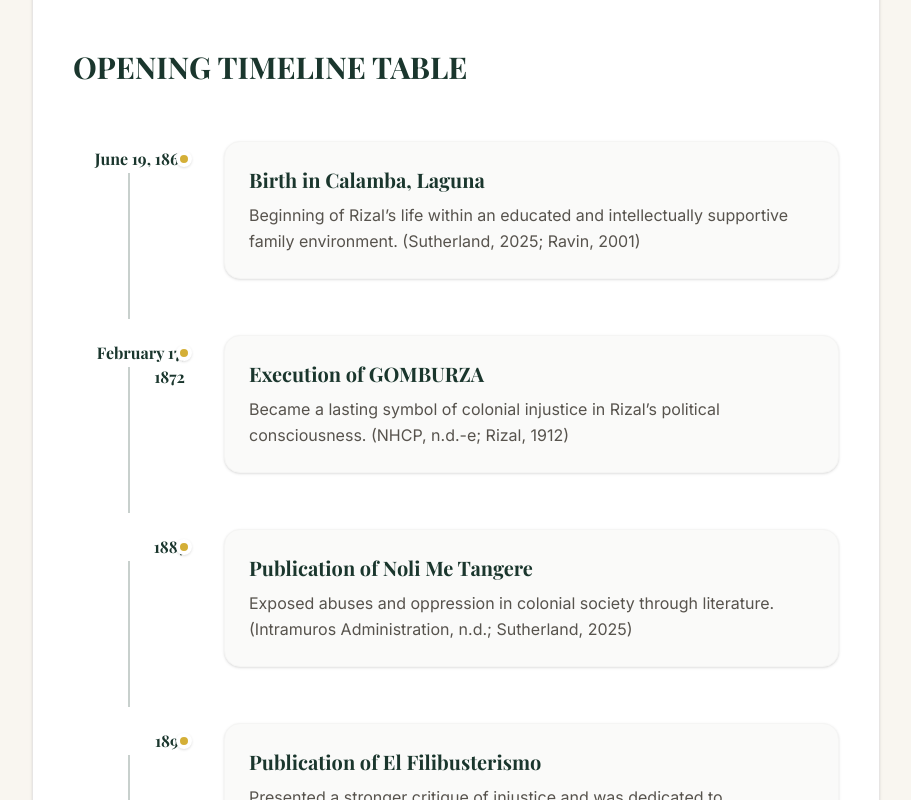
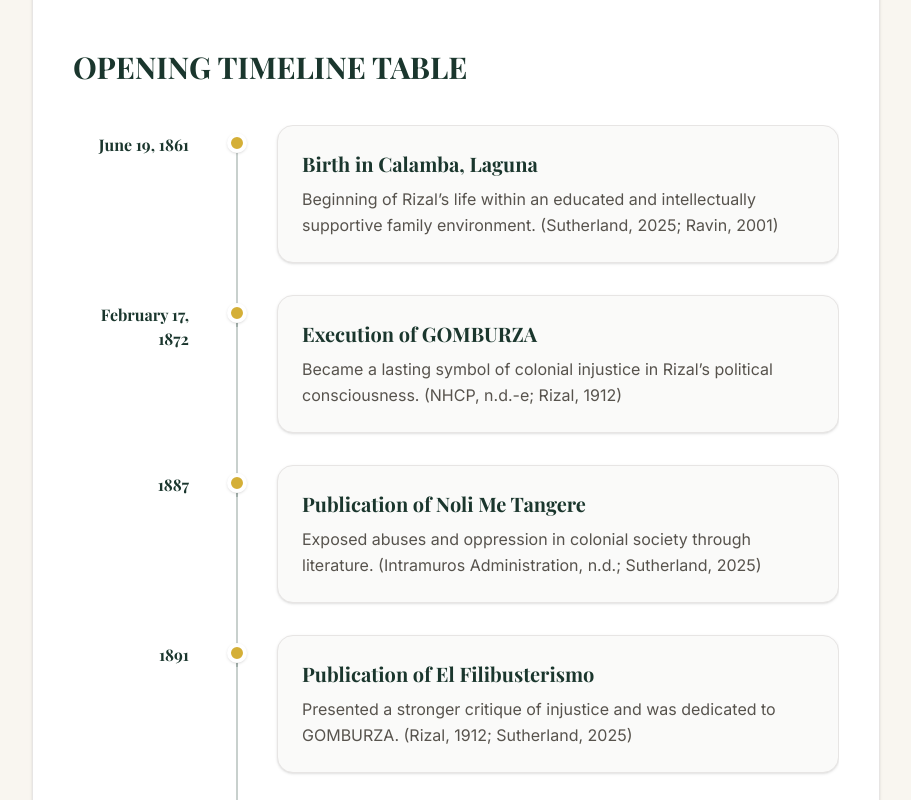
Before and after one commit to leofrederickcastillo79-web/Website-Blog, a React (Vite) app: page / in a window 1280 px wide. Shown: the part 2520-3320 px from the top of the page, without its empty margins (184-1095 px from the left). Built offline with nearby package versions, Linux system fonts and the light colour scheme; a web font is replaced by a local one.

Commit message:
style: refactor timeline layout using grid
Improve timeline alignment and spacing by replacing flexbox with a grid layout for better consistency across screen sizes.

```diff
--- a/src/components/BlogSection.tsx
+++ b/src/components/BlogSection.tsx
@@ -70,31 +70,34 @@ export function BlogSection({ data }: BlogSectionProps) {
             )}
 
             {sub.listType === "timeline" && sub.listItems && (
-              <div className="mt-10 space-y-2 md:space-y-4">
+              <div className="mt-10 overflow-hidden">
                 {sub.listItems.map((item, i) => (
                   <div
                     key={i}
-                    className="flex gap-4 md:gap-8 relative pb-6 last:pb-0 pt-4"
+                    className="grid grid-cols-[100px_32px_1fr] md:grid-cols-[140px_48px_1fr] gap-0 relative"
                   >
-                    {i !== sub.listItems!.length - 1 && (
-                      <div className="absolute left-[39px] md:left-[55px] top-12 bottom-[-16px] w-0.5 bg-[#4A645A]/30"></div>
-                    )}
-
-                    <div className="flex-shrink-0 w-20 md:w-28 pt-1.5 flex flex-col items-end z-10">
-                      <span className="text-sm md:text-base font-bold font-serif text-[#1A362D] dark:text-[#D4AF37] text-right break-words">
+                    <div className="text-right pr-4 md:pr-6 pt-1.5 md:pt-2">
+                      <span className="text-sm md:text-base font-bold font-serif text-[#1A362D] dark:text-[#D4AF37] leading-tight break-words">
                         {item.marker}
                       </span>
                     </div>
 
-                    <div className="relative z-10 w-4 h-4 rounded-full border-4 border-white dark:border-stone-900 bg-[#D4AF37] dark:bg-[#D4AF37] mt-2.5 flex-shrink-0 shadow-sm ml-[-33px] md:ml-[-41px]"></div>
+                    <div className="relative flex justify-center">
+                      <div className="w-5 h-5 rounded-full border-4 border-white dark:border-stone-800 bg-[#D4AF37] mt-1.5 md:mt-2 z-10 shadow-sm shrink-0 relative"></div>
+                      {i !== sub.listItems!.length - 1 && (
+                        <div className="absolute top-6 bottom-[-32px] w-0.5 bg-[#4A645A]/30 z-0"></div>
+                      )}
+                    </div>
 
-                    <div className="flex-1 bg-stone-50 dark:bg-stone-800/80 p-5 md:p-6 rounded-2xl border border-stone-100 dark:border-stone-700/80 shadow-sm">
+                    <div className="pb-8 pl-2 md:pl-4">
+                      <div className="bg-stone-50 dark:bg-stone-900/40 p-5 md:p-6 rounded-2xl border border-stone-200 dark:border-stone-700/50 shadow-sm">
                         <h4 className="text-lg md:text-xl font-bold font-serif text-[#1A362D] dark:text-stone-200 mb-2">
                           {item.title}
                         </h4>
                         <p className="text-stone-600 dark:text-stone-400 text-sm md:text-base leading-relaxed">
                           {item.description}
                         </p>
+                      </div>
                     </div>
                   </div>
                 ))}
```
Lines whose indentation alone changed are shown as unchanged.
